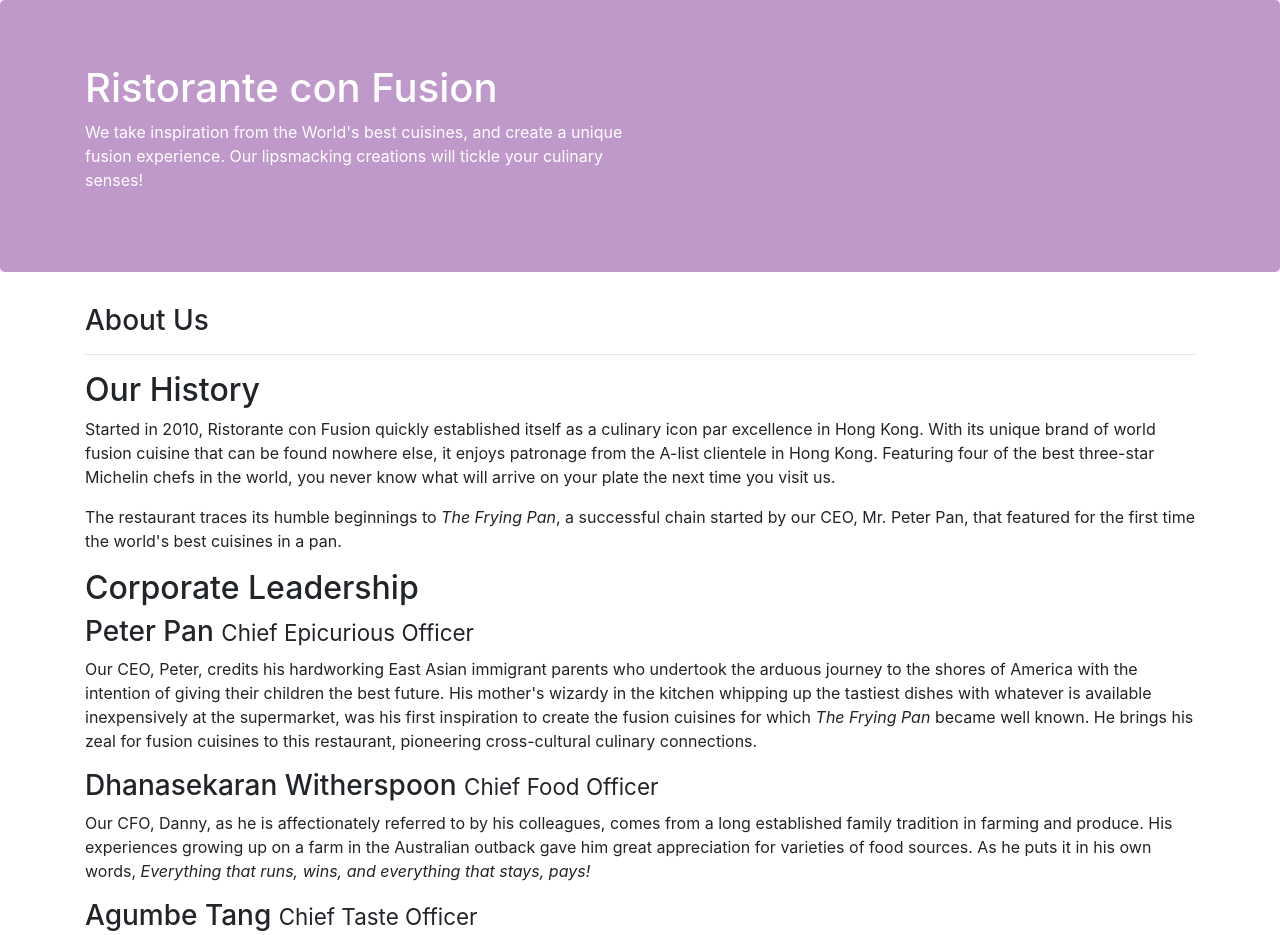
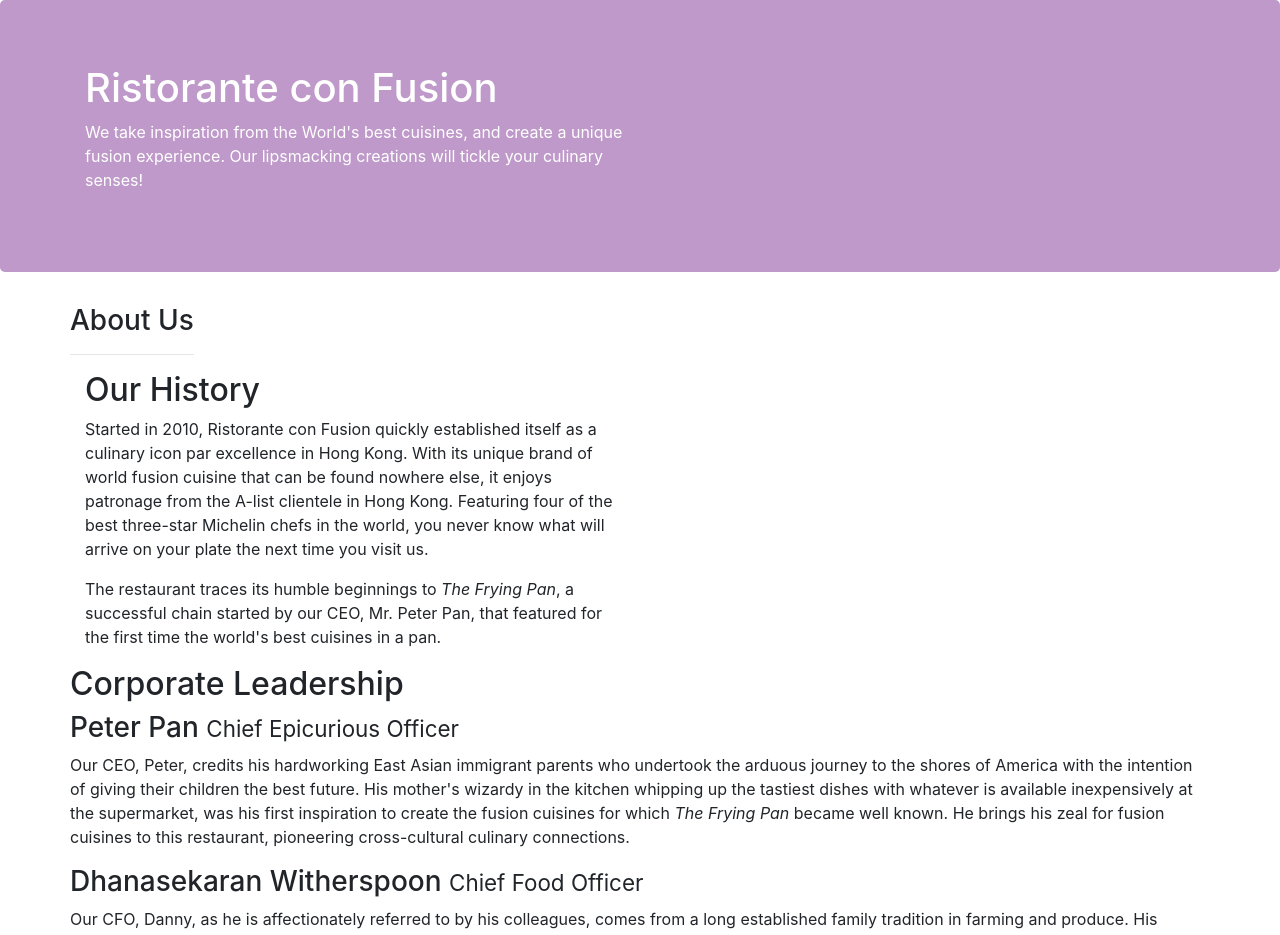
Before and after one commit to Joyshree/first-assignment, a website: page aboutus.html in a window 1280 px wide. Shown: the top 935 px of the page. Drawn offline with nearby package versions, Linux system fonts and the light colour scheme.

Commit message:
update task 2

```diff
--- a/aboutus.html
+++ b/aboutus.html
@@ -29,15 +29,15 @@
     </header>
 
     <div class="container">
-        <div>
+        <div class="row">
             <div>
                <h3>About Us</h3>
                <hr>
             </div>
         </div>
 
-        <div>
-            <div>
+        <div class="row">
+            <div class="col-6 col-sm-6">
                 <h2>Our History</h2>
                 <p>Started in 2010, Ristorante con Fusion quickly established itself as a culinary icon par excellence in Hong Kong. With its unique brand of world fusion cuisine that can be found nowhere else, it enjoys patronage from the A-list clientele in Hong Kong.  Featuring four of the best three-star Michelin chefs in the world, you never know what will arrive on your plate the next time you visit us.</p>
                 <p>The restaurant traces its humble beginnings to <em>The Frying Pan</em>, a successful chain started by our CEO, Mr. Peter Pan, that featured for the first time the world's best cuisines in a pan.</p>
@@ -47,7 +47,7 @@
         </div>
 
 
-        <div>
+        <div class="row">
             <div>
                 <h2>Corporate Leadership</h2>
                 <h3>Peter Pan <small>Chief Epicurious Officer</small></h3>
```
